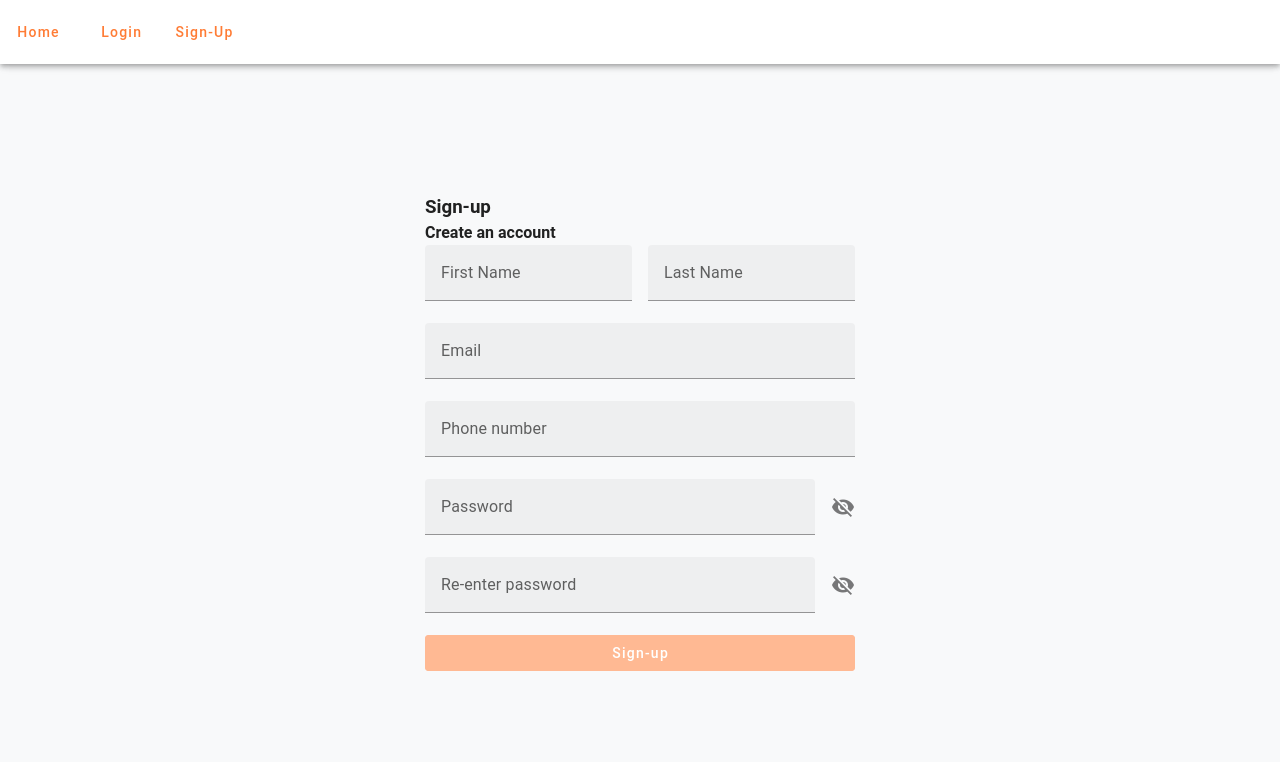
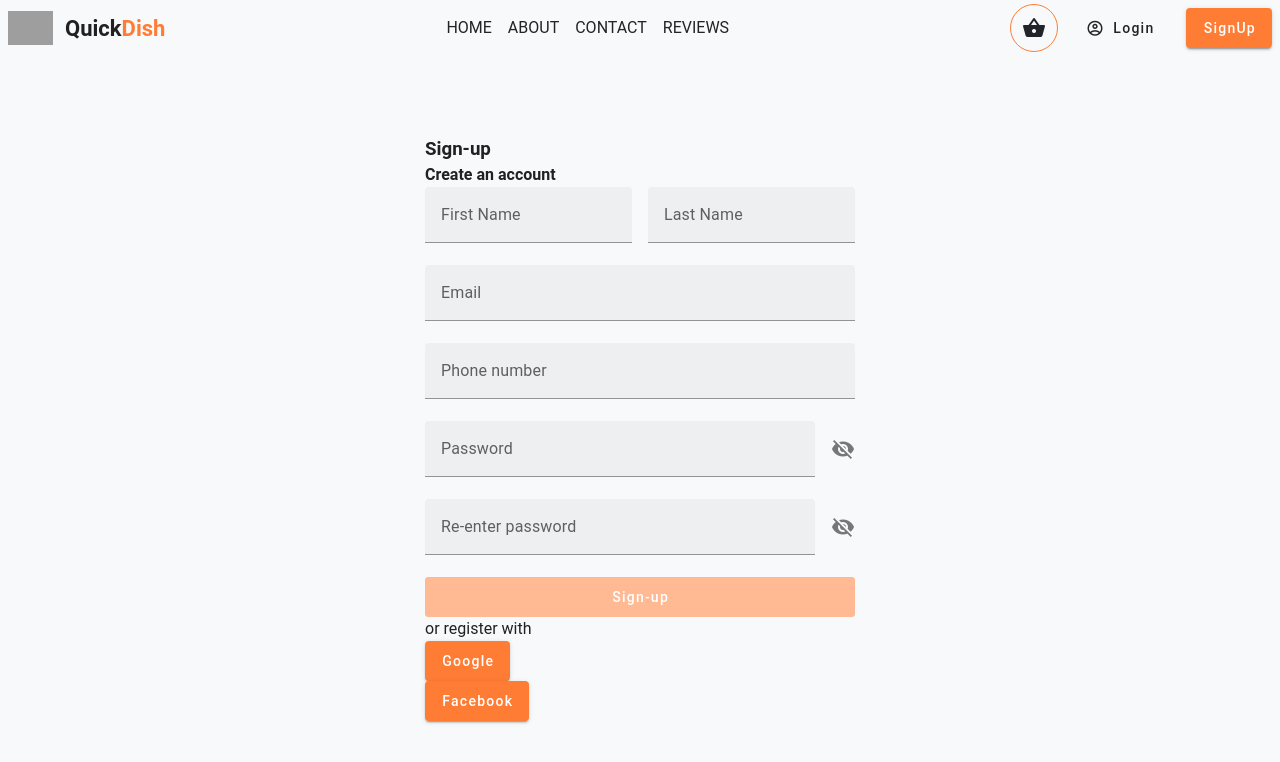
Before and after one commit to tarcisiobm/quick-dish, a Vue app in the folder frontend/: page /signup in a window 1280 px wide. Shown: the top 762 px of the page. Built offline with nearby package versions, Linux system fonts and the light colour scheme; no server answers; grey boxes are pictures that could not be loaded.

Commit message:
feat: updated app bar structure

```diff
--- a/frontend/src/App.vue
+++ b/frontend/src/App.vue
@@ -1,6 +1,6 @@
 <script setup lang="ts">
 import { RouterView } from 'vue-router'
-import snackbar from '@/components/snackbar.vue'
+import snackbar from '@/components/SnackBar.vue'
 import { onBeforeUnmount, onMounted } from 'vue'
 import { useAuthStore } from '@/stores/auth'
 const auth = useAuthStore()
--- /dev/null
+++ b/frontend/src/components/AppBar.vue
@@ -0,0 +1,84 @@
+<script setup lang="ts">
+import { useAuthStore } from '@/stores/auth'
+import { RouterLink, useRouter } from 'vue-router'
+import { useI18n } from 'vue-i18n'
+const router = useRouter()
+const auth = useAuthStore()
+const { t } = useI18n()
+</script>
+
+<template>
+  <nav class="superior-nav-bar d-flex justify-space-between px-2 w-100">
+    <div @click="router.push('/')" class="d-flex align-center ga-3 cursor-pointer">
+      <img width="45" src="@/assets/logo.svg" />
+      <h1 class="font-22 font-bold">
+        Quick<span class="font-22 font-bold color-primary">Dish</span>
+      </h1>
+    </div>
+
+    <div class="d-flex justify-center align-center ga-4">
+      <RouterLink to="/" class="nav-link color-text">Home</RouterLink>
+      <RouterLink to="/about" class="nav-link color-text">About</RouterLink>
+      <RouterLink to="/contact" class="nav-link color-text">Contact</RouterLink>
+      <RouterLink to="/reviews" class="nav-link color-text">Reviews</RouterLink>
+    </div>
+
+    <div class="d-flex justify-center align-center ga-4">
+      <v-btn height="undefined" icon variant="outlined">
+        <v-icon height="48" color="text"> mdi-basket </v-icon>
+      </v-btn>
+      <div v-if="!auth.isAuthenticated" class="d-flex justify-center align-center ga-4">
+        <v-btn
+          color="text"
+          variant="text"
+          prepend-icon="mdi-account-circle-outline"
+          @click="router.push('/login')"
+          >Login</v-btn
+        >
+        <v-btn @click="router.push('/signup')">SignUp</v-btn>
+      </div>
+      <div v-else width="36" class="user-card d-flex justify-center align-center">
+        <v-avatar :image="auth.user?.avatar ?? require('@/assets/user-default.png')"></v-avatar>
+        <p class="font-14 color-text">{{ auth.user?.name }}</p>
+        <v-btn color="text" icon variant="text" height="undefined" density="compact">
+          <v-icon size="small"> mdi-menu-down </v-icon>
+          <v-menu activator="parent">
+            <v-list class="user-options-menu">
+              <v-list-item to="/account-settings" prepend-icon="mdi-pencil" base-color="text">
+                <v-list-item-title>{{ t('appBar.editProfile') }}</v-list-item-title>
+              </v-list-item>
+              <v-list-item @click="auth.logout" prepend-icon="mdi-logout-variant" base-color="error_dense">
+                <v-list-item-title  class="color-error_dense">{{ t('appBar.logout') }}</v-list-item-title>
+              </v-list-item>
+            </v-list>
+          </v-menu>
+        </v-btn>
+      </div>
+    </div>
+  </nav>
+</template>
+
+<style lang="scss" scoped>
+.superior-nav-bar {
+  height: 56px;
+}
+
+.nav-link {
+  text-decoration: none;
+  text-transform: uppercase;
+}
+
+.user-card {
+  width: 234px;
+  height: 46px;
+  gap: 10px;
+  padding: 5px 15px;
+
+  p {
+    max-width: 124px;
+    white-space: nowrap;
+    overflow: hidden;
+    text-overflow: ellipsis;
+  }
+}
+</style>
--- a/frontend/src/components/appbar.vue
+++ /dev/null
@@ -1,27 +0,0 @@
-<script setup lang="ts">
-import { useAuthStore } from '@/stores/auth';
-import { useRouter } from 'vue-router';
-const router = useRouter();
-const auth = useAuthStore();
-
-</script>
-
-<template>
-   <v-app-bar app>
-      <div class="wrapper">
-        <nav class="d-flex align-baseline">
-          <div v-if="auth.isAuthenticated" class="d-flex ga-4">
-            <h1>USUARIO LOGADO</h1>
-            <p>{{ auth.user?.name }}</p>
-            <p>{{ auth.user?.email }}</p>
-            <v-btn @click="auth.logout">LOGOUT</v-btn>
-          </div>
-          <div v-else>
-            <v-btn variant="text" @click="router.push('/')" class="mr-2">Home</v-btn>
-            <v-btn variant="text" @click="router.push('/login')">Login</v-btn>
-            <v-btn variant="text" @click="router.push('/signup')">Sign-Up</v-btn>
-          </div>
-        </nav>
-      </div>
-    </v-app-bar>
-</template>
--- a/frontend/src/locales/en.ts
+++ b/frontend/src/locales/en.ts
@@ -44,6 +44,17 @@ const fields: LocaleType = {
   submit: 'Submit'
 }
 
+// AppBar
+
+const appBar: LocaleType = {
+  home: 'Home',
+  about: 'About',
+  contact: 'Contact',
+  reviews: 'Reviews',
+  editProfile: 'Edit profile',
+  logout: 'Logout'
+}
+
 // Sign-up
 
 const signUp: LocaleType = {
@@ -51,7 +62,7 @@ const signUp: LocaleType = {
   createAnAccount: 'Create an account',
   agree: 'I agree to the',
   terms: 'terms & conditions',
-  register: 'or register with',
+  orRegisterWith: 'or register with',
 }
 
 // Log-in
@@ -84,6 +95,7 @@ const en:LocaleNamespace = {
   login: login,
   recover: recover,
   fields: fields,
+  appBar: appBar,
 };
 
 export default en;
--- a/frontend/src/plugins/vuetify.ts
+++ b/frontend/src/plugins/vuetify.ts
@@ -56,7 +56,9 @@ export default createVuetify({
       style: [
         { textTransform: 'none'}
       ],
-      color: 'primary'
+      variant: 'elevated',
+      color: 'primary',
+      height:'40',
     },
     VTextField: {
       color: 'primary',
--- a/frontend/src/stores/auth.ts
+++ b/frontend/src/stores/auth.ts
@@ -14,7 +14,7 @@ export interface AuthData {
   email: string
   phone: string
   status: number
-  image_path: string | null
+  avatar: string | null
   deleted_at: string | null
   updated_at: string
   created_at: string
@@ -46,11 +46,9 @@ export const useAuthStore = defineStore('auth', () => {
   const isAuthenticated = computed((): boolean => Boolean(token.value && user.value))
 
   const authenticate = (
-    userData: AuthData,
-    userToken: string,
-    rememberUser: boolean = true,
-  ): void => {
+    userData: AuthData,userToken: string,rememberUser: boolean = true): void => {
     if (!userData && !userToken) return
+    console.log(userData);
     user.value = userData
     token.value = userToken
     api.defaults.headers.common['Authorization'] = `Bearer ${userToken}`
@@ -144,7 +142,8 @@ export const useAuthStore = defineStore('auth', () => {
     const { status, token, user } = event.data
 
     if (status === 'success') {
-      authenticate(user, token, true)
+      authenticate(user, token, true);
+      router.push('/');
       return
     }
     if (authWindow.value) authWindow.value.close()
--- a/frontend/src/styles/_typography.scss
+++ b/frontend/src/styles/_typography.scss
@@ -24,4 +24,36 @@ $font-body: 'Roboto', sans-serif;
   .v-card-title {
     font-family: $font-heading !important;
   }
+  @for $i from 1 through 100 {
+  .font-#{$i} {
+    font-size: #{$i}px;
+  }
 }
+$theme-colors: primary, success, error, error_dense, alert, background, input_background, title, subtitle, text, text_low_opacity, border;
+
+@each $color in $theme-colors {
+  .color-#{$color} {
+    color: rgb(var(--v-theme-#{$color})) !important;
+  }
+
+  .bg-color-#{$color} {
+    background-color: rgb(var(--v-theme-#{$color})) !important;
+  }
+
+  .border-color-#{$color} {
+    border-color: rgb(var(--v-theme-#{$color})) !important;
+  }
+}
+
+.font-regular {
+  font-weight: 400 !important;
+}
+
+.font-semibold {
+  font-weight: 600 !important;
+}
+
+.font-bold {
+  font-weight: 700 !important;
+}
+}
--- a/frontend/src/views/Layout.vue
+++ b/frontend/src/views/Layout.vue
@@ -1,5 +1,5 @@
 <script setup lang="ts">
-import appbar from '@/components/appbar.vue'
+import appbar from '@/components/AppBar.vue'
 </script>
 
 <template>
--- a/frontend/src/views/authentication/SignUp.vue
+++ b/frontend/src/views/authentication/SignUp.vue
@@ -33,6 +33,10 @@ const signUp = async (): Promise<void> => {
       password_confirmation: password2.value,
     }
   )
+}
+
+const loginProvider = async (provider: string): Promise<void> => {
+  await auth.authenticateProvider(provider);
 }
 </script>
 
@@ -91,6 +95,10 @@ const signUp = async (): Promise<void> => {
         class="w-100"
       ></v-text-field>
       <v-btn :disabled="!form" @click="signUp" class="w-100">{{ t('signUp.signUp') }}</v-btn>
+      <p>{{ t('signUp.orRegisterWith') }}</p>
+      <v-btn @click="loginProvider('google')">Google</v-btn>
+      <v-btn @click="loginProvider('facebook')">Facebook</v-btn>
+
     </v-form>
   </div>
 </template>
```
Also changed, not shown: frontend/src/assets/user-default.png (added), frontend/src/components/SnackBar.vue (renamed from frontend/src/components/snackbar.vue).
